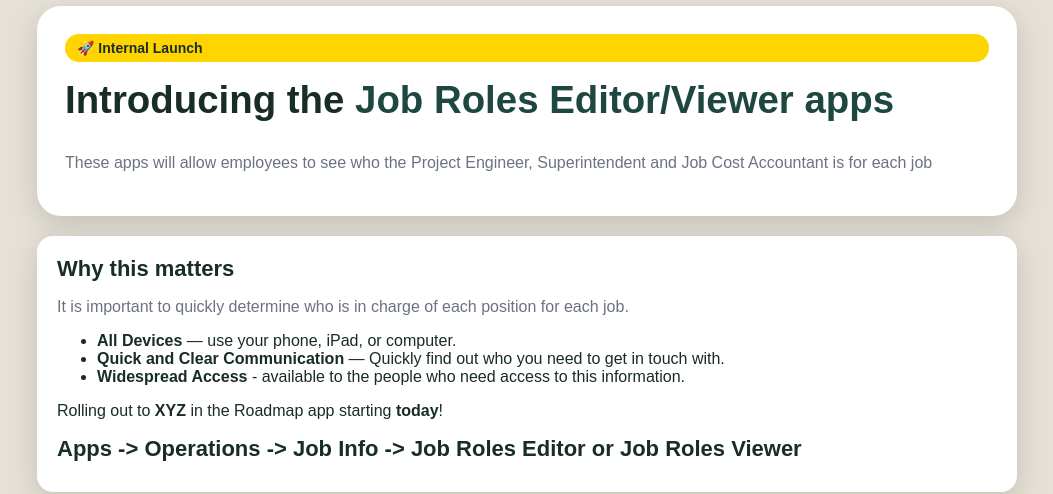
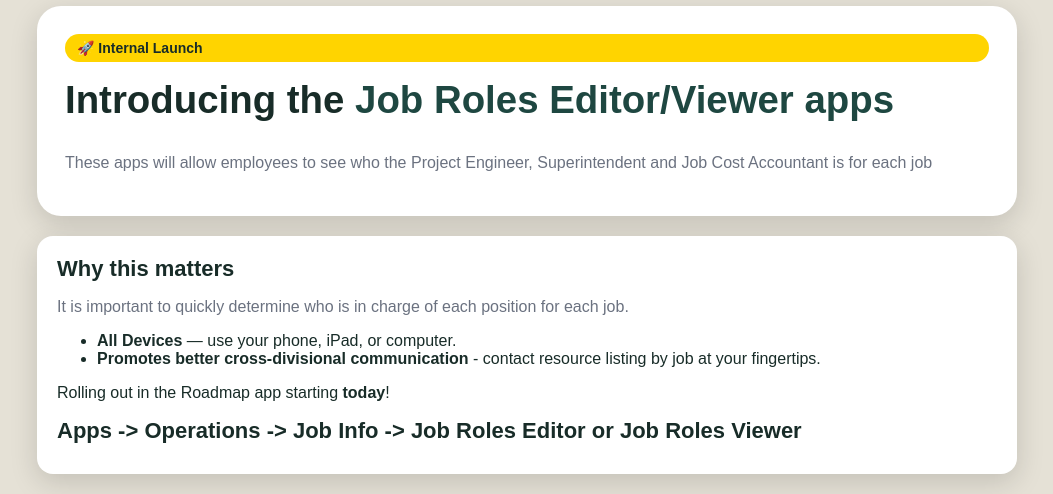
Before and after one commit to cwm-development/Launches, a plain HTML site: page JobRolesApp.html in a window 1280 px wide. Shown: the part 114-608 px from the top of the page, without its empty margins (113-1166 px from the left). Drawn offline with Linux system fonts and the light colour scheme.

Commit message:
Update JobRolesApp.html

```diff
--- a/JobRolesApp.html
+++ b/JobRolesApp.html
@@ -51,10 +51,9 @@
       <p class="lede">It is important to quickly determine who is in charge of each position for each job.</p>
       <ul>
         <li><strong>All Devices</strong> — use your phone, iPad, or computer.</li>
-        <li><strong>Quick and Clear Communication</strong> — Quickly find out who you need to get in touch with.</li>
-        <li><strong>Widespread Access</strong> - available to the people who need access to this information.</li>
+        <li><strong>Promotes better cross-divisional communication</strong> - contact resource listing by job at your fingertips.</li>
       </ul>
-      <p>Rolling out to <strong>XYZ</strong> in the Roadmap app starting <strong>today</strong>!</p>
+      <p>Rolling out in the Roadmap app starting <strong>today</strong>!</p>
       <h2>Apps -> Operations -> Job Info -> <b>Job Roles Editor</b> or <b>Job Roles Viewer</b></h2>
     </section>
     <footer style="text-align:center; margin-top:40px; color:var(--muted); font-size:14px;">
@@ -63,4 +62,5 @@
     </footer>
   </div>
 </body>
+
 </html>
```
